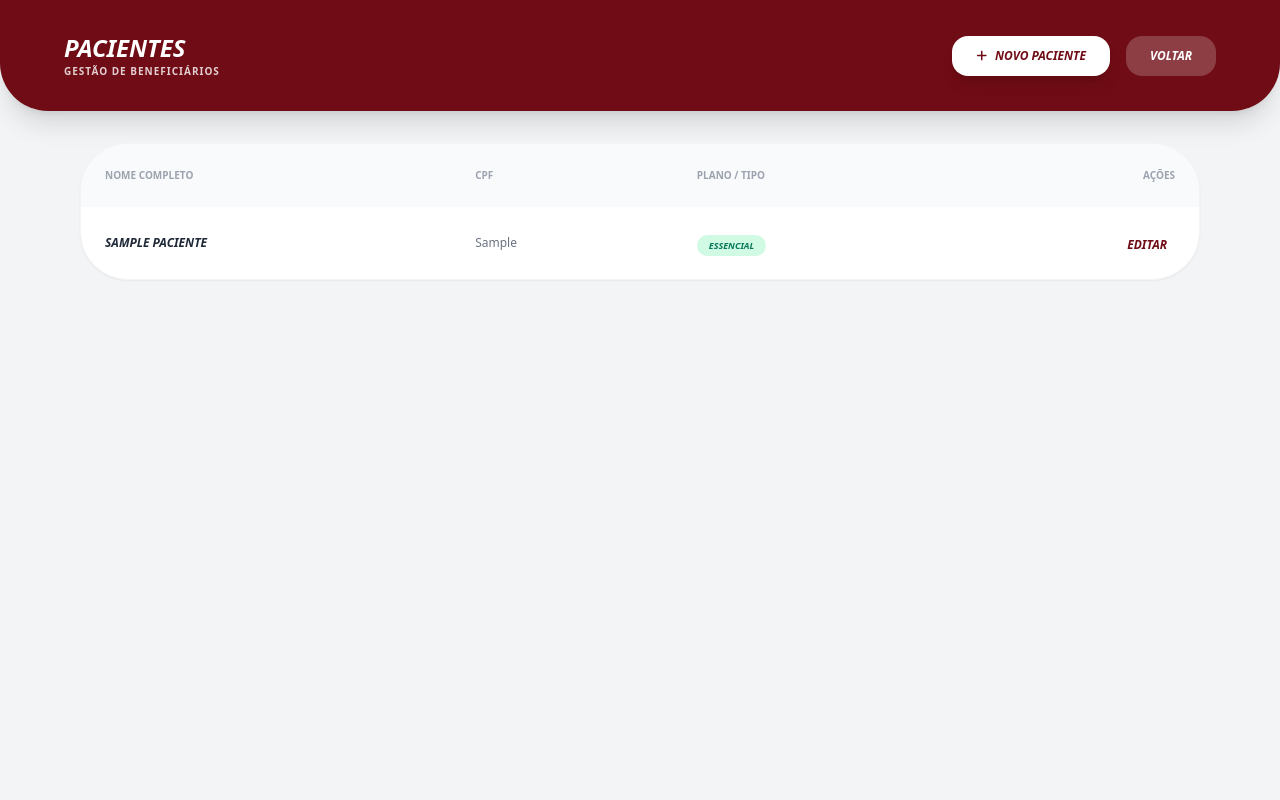
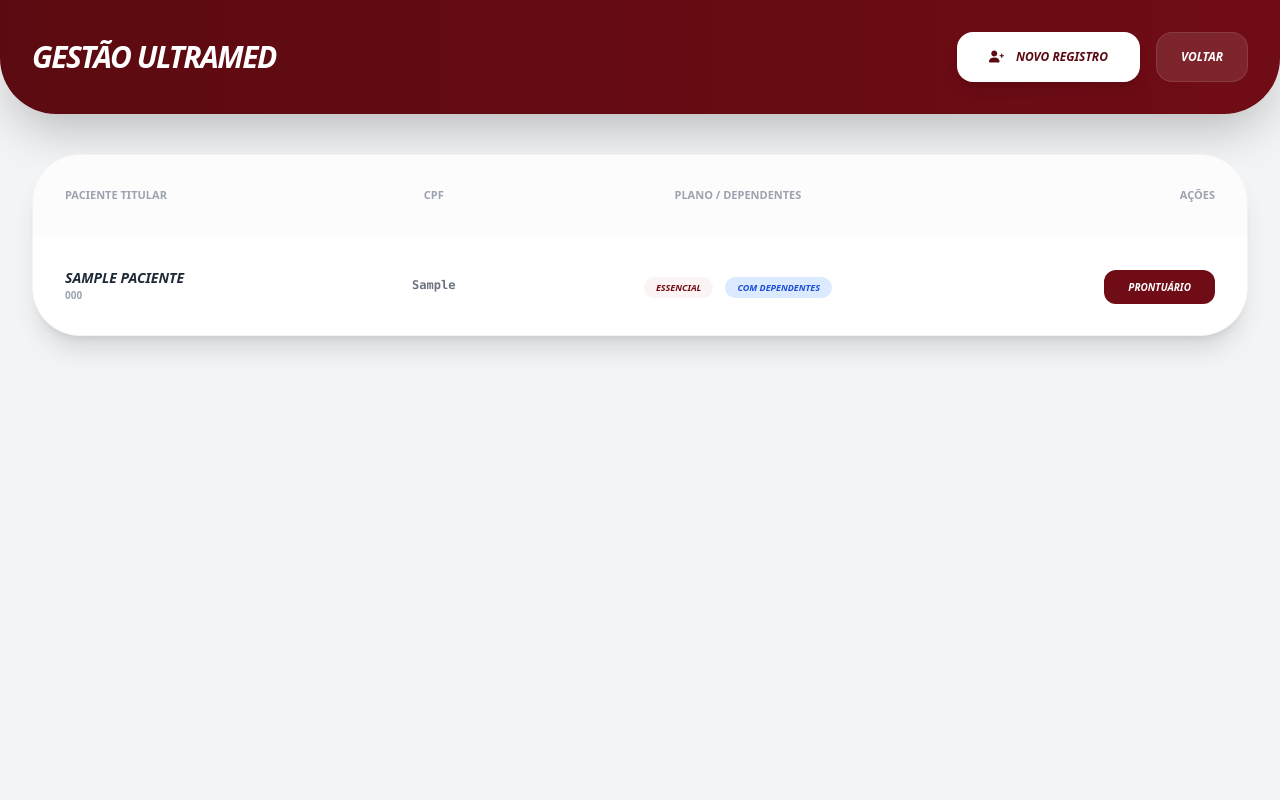
Before and after one commit to OliveiraAntonioFernando/Ultramed_Project, a Django app: page /sistema/pacientes/lista/ in a window 1280 px wide. Run offline with Django 4.2, Linux system fonts and the light colour scheme; a user stored in the database is signed in; tables that the repository leaves empty hold one stand-in row (values such as "Sample post"); some libraries are stand-ins or nearby versions.

Commit message:
Ponto de Recuperação Automático: 2025-12-27 17:30:02

```diff
--- a/core_gestao/templates/cliente_list.html
+++ b/core_gestao/templates/cliente_list.html
@@ -1,116 +1,172 @@
 {% extends 'base.html' %}
 {% block content %}
-<div class="bg-gray-100 min-h-screen pb-20">
-    <nav class="bg-marsala-700 p-8 rounded-b-[3rem] shadow-xl text-white mb-8">
-        <div class="max-w-6xl mx-auto flex justify-between items-center">
-            <div>
-                <h2 class="text-2xl font-black italic uppercase italic">Pacientes</h2>
-                <p class="text-[10px] font-bold uppercase tracking-widest opacity-80">Gestão de Beneficiários</p>
-            </div>
+<div class="bg-gray-100 min-h-screen pb-20 font-sans">
+    <nav class="bg-gradient-to-r from-marsala-800 to-marsala-700 p-8 rounded-b-[3.5rem] shadow-2xl text-white mb-10">
+        <div class="max-w-7xl mx-auto flex justify-between items-center">
+            <h2 class="text-3xl font-black italic uppercase tracking-tighter">Gestão Ultramed</h2>
             <div class="flex gap-4">
-                <button onclick="abrirModalPaciente()" class="bg-white text-marsala-700 px-6 py-3 rounded-2xl font-black uppercase italic text-xs shadow-lg hover:bg-gray-100 transition-all flex items-center gap-2">
-                    <i class="fas fa-plus"></i> Novo Paciente
+                <button onclick="abrirModal()" class="bg-white text-marsala-800 px-8 py-4 rounded-2xl font-black uppercase italic text-xs shadow-lg hover:scale-105 transition-all flex items-center gap-3 border-none">
+                    <i class="fas fa-user-plus"></i> Novo Registro
                 </button>
-                <a href="{% url 'sistema_interno:painel_colaborador' %}" class="bg-white/20 px-6 py-3 rounded-2xl hover:bg-white/30 transition-all text-xs font-bold uppercase italic flex items-center">
-                    Voltar
-                </a>
+                <a href="{% url 'sistema_interno:painel_colaborador' %}" class="bg-white/10 px-6 py-4 rounded-2xl hover:bg-white/20 transition-all text-xs font-bold uppercase italic flex items-center border border-white/10 text-white no-underline">Voltar</a>
             </div>
         </div>
     </nav>
 
-    <main class="max-w-6xl mx-auto px-4">
-        <div class="bg-white rounded-[3rem] shadow-sm border border-gray-100 overflow-hidden">
-            <div class="overflow-x-auto">
+    <main class="max-w-[95%] mx-auto">
+        <div class="bg-white rounded-[3rem] shadow-xl border border-gray-100 overflow-hidden">
             <table class="w-full text-left border-collapse">
                 <thead>
-                        <tr class="bg-gray-50">
-                            <th class="p-6 text-[10px] font-black uppercase text-gray-400">Nome Completo</th>
-                            <th class="p-6 text-[10px] font-black uppercase text-gray-400">CPF</th>
-                            <th class="p-6 text-[10px] font-black uppercase text-gray-400">Plano / Tipo</th>
-                            <th class="p-6 text-[10px] font-black uppercase text-gray-400 text-right">Ações</th>
+                    <tr class="bg-gray-50/50">
+                        <th class="p-8 text-[11px] font-black uppercase text-gray-400">Paciente Titular</th>
+                        <th class="p-8 text-[11px] font-black uppercase text-gray-400 text-center">CPF</th>
+                        <th class="p-8 text-[11px] font-black uppercase text-gray-400 text-center">Plano / Dependentes</th>
+                        <th class="p-8 text-[11px] font-black uppercase text-gray-400 text-right">Ações</th>
                     </tr>
                 </thead>
-                    <tbody class="divide-y divide-gray-50">
+                <tbody class="divide-y divide-gray-100">
                     {% for p in pacientes %}
-                        <tr class="hover:bg-gray-50 transition-colors">
-                            <td class="p-6 text-xs font-black uppercase text-gray-800 italic">{{ p.nome_completo }}</td>
-                            <td class="p-6 text-xs text-gray-500">{{ p.cpf }}</td>
-                            <td class="p-6">
-                                {% if p.plano %}
-                                    <span class="text-[9px] font-black uppercase bg-emerald-100 text-emerald-700 px-3 py-1 rounded-full italic">{{ p.plano.nome }}</span>
-                                {% else %}
-                                    <span class="text-[9px] font-black uppercase bg-gray-100 text-gray-500 px-3 py-1 rounded-full italic">Particular</span>
+                    <tr class="hover:bg-gray-50/80 transition-all">
+                        <td class="p-8">
+                            <p class="text-sm font-black uppercase text-gray-800 italic">{{ p.nome_completo }}</p>
+                            <p class="text-[10px] text-gray-400 font-bold uppercase">{{ p.telefone }}</p>
+                        </td>
+                        <td class="p-8 text-center text-xs font-mono font-bold text-gray-500">{{ p.cpf }}</td>
+                        <td class="p-8 text-center">
+                            <span class="text-[9px] font-black uppercase bg-marsala-50 text-marsala-700 px-3 py-1 rounded-full italic">{{ p.plano.nome|default:"Particular" }}</span>
+                            {% if p.possui_dependentes %}
+                                <span class="ml-2 text-[9px] font-black uppercase bg-blue-100 text-blue-700 px-3 py-1 rounded-full italic">Com Dependentes</span>
                             {% endif %}
                         </td>
-                            <td class="p-6 text-right space-x-2">
-                                <a href="#" class="text-marsala-700 text-xs font-black uppercase italic mr-2">Editar</a>
-                                {% if request.user.username == 'medico' or request.user.username == 'master' %}
-                                <a href="{% url 'sistema_interno:prontuario_view' p.id %}" class="bg-marsala-700 text-white px-4 py-2 rounded-xl text-[10px] font-black uppercase italic hover:bg-marsala-800">
-                                    Prontuário
-                                </a>
-                                {% endif %}
+                        <td class="p-8 text-right">
+                             <a href="{% url 'sistema_interno:prontuario_view' p.id %}" class="bg-marsala-700 text-white px-6 py-2.5 rounded-xl text-[10px] font-black uppercase italic hover:bg-marsala-800 no-underline transition-all">Prontuário</a>
                         </td>
-                        </tr>
-                        {% empty %}
-                        <tr>
-                            <td colspan="4" class="p-20 text-center text-gray-400 uppercase italic text-xs font-bold">Nenhum paciente cadastrado.</td>
                     </tr>
                     {% endfor %}
                 </tbody>
             </table>
         </div>
-        </div>
     </main>
 </div>
 
-<div id="modal-paciente" class="fixed inset-0 bg-gray-900/80 backdrop-blur-sm z-50 flex items-center justify-center hidden px-4">
-    <div class="bg-white w-full max-w-lg rounded-[3rem] shadow-2xl overflow-hidden">
+<div id="modalPaciente" class="fixed inset-0 bg-marsala-900/60 backdrop-blur-xl z-50 hidden flex items-center justify-center p-4 animate-fade-in">
+    <div class="bg-white w-full max-w-5xl rounded-[3.5rem] shadow-2xl overflow-hidden border border-white/20 transform transition-all duration-300 scale-95" id="modalContainer">
+
         <div class="bg-marsala-700 p-8 text-white flex justify-between items-center">
-            <h3 class="font-black uppercase italic text-lg text-white">Novo Paciente</h3>
-            <button onclick="fecharModalPaciente()" class="text-white/50 hover:text-white"><i class="fas fa-times fa-lg"></i></button>
+            <div>
+                <h3 class="text-2xl font-black uppercase italic leading-none">Admissão Completa Ultramed</h3>
+                <p class="text-[9px] font-bold uppercase opacity-60 tracking-widest mt-1">Titular e Dependentes</p>
             </div>
-        <form method="POST" action="{% url 'sistema_interno:cliente_create' %}" class="p-8 space-y-4">
+            <button onclick="fecharModal()" class="w-12 h-12 bg-white/10 rounded-2xl hover:bg-white/20 flex items-center justify-center border-none text-white"><i class="fas fa-times"></i></button>
+        </div>
+
+        <form method="POST" action="{% url 'sistema_interno:cliente_create' %}" class="p-10 space-y-8 max-h-[80vh] overflow-y-auto custom-scrollbar">
             {% csrf_token %}
-            <div>
-                <label class="text-[10px] font-black uppercase text-gray-400 tracking-widest">Nome Completo</label>
-                <input type="text" name="nome_completo" required class="w-full border-b-2 py-2 outline-none focus:border-marsala-700 text-sm uppercase italic font-bold">
+
+            <div class="grid grid-cols-1 lg:grid-cols-2 gap-12">
+                <div class="space-y-6">
+                    <h4 class="text-xs font-black uppercase text-marsala-700 border-b-2 border-marsala-100 pb-2 italic"><i class="fas fa-user-tie mr-2"></i>Dados do Titular</h4>
+
+                    <div class="space-y-4">
+                        <input type="text" name="nome_completo" placeholder="NOME COMPLETO DO TITULAR" required class="w-full bg-white border border-gray-300 rounded-2xl px-6 py-4 outline-none focus:border-marsala-700 font-bold uppercase italic text-sm">
+
+                        <div class="grid grid-cols-2 gap-4">
+                            <input type="text" name="cpf" placeholder="CPF" required class="w-full border border-gray-300 rounded-2xl px-5 py-3 outline-none focus:border-marsala-700 text-sm font-bold">
+                            <input type="text" name="telefone" placeholder="WHATSAPP" required class="w-full border border-gray-300 rounded-2xl px-5 py-3 outline-none focus:border-marsala-700 text-sm font-bold">
                         </div>
+
                         <div class="grid grid-cols-2 gap-4">
-                <div>
-                    <label class="text-[10px] font-black uppercase text-gray-400 tracking-widest">CPF</label>
-                    <input type="text" name="cpf" required placeholder="000.000.000-00" class="w-full border-b-2 py-2 outline-none focus:border-marsala-700 text-sm">
-                </div>
-                <div>
-                    <label class="text-[10px] font-black uppercase text-gray-400 tracking-widest">Telefone</label>
-                    <input type="text" name="telefone" required placeholder="(94) 9 0000-0000" class="w-full border-b-2 py-2 outline-none focus:border-marsala-700 text-sm">
-                </div>
-            </div>
-            <div class="grid grid-cols-2 gap-4">
-                <div>
-                    <label class="text-[10px] font-black uppercase text-gray-400 tracking-widest">Data Nascimento</label>
-                    <input type="date" name="data_nascimento" required class="w-full border-b-2 py-2 outline-none focus:border-marsala-700 text-sm">
-                </div>
-                <div>
-                    <label class="text-[10px] font-black uppercase text-gray-400 tracking-widest">Sexo</label>
-                    <select name="sexo" class="w-full border-b-2 py-2 outline-none focus:border-marsala-700 text-sm bg-transparent">
+                            <input type="date" name="data_nascimento" title="Data de Nascimento" class="w-full border border-gray-300 rounded-2xl px-5 py-3 outline-none text-sm font-bold">
+                            <select name="sexo" class="w-full border border-gray-300 rounded-2xl px-5 py-3 outline-none text-sm font-bold">
                                 <option value="M">Masculino</option>
                                 <option value="F">Feminino</option>
                             </select>
                         </div>
                     </div>
-            <button type="submit" class="w-full bg-marsala-700 text-white font-black py-4 rounded-2xl uppercase italic shadow-xl hover:bg-marsala-800 transition-all mt-4">
-                Salvar Cadastro
+
+                    <h4 class="text-xs font-black uppercase text-marsala-700 border-b-2 border-marsala-100 pb-2 italic pt-4"><i class="fas fa-map-marked-alt mr-2"></i>Endereço Residencial</h4>
+                    <div class="space-y-4">
+                        <input type="text" name="endereco" placeholder="RUA, NÚMERO, COMPLEMENTO" class="w-full border border-gray-300 rounded-2xl px-5 py-3 outline-none text-sm font-bold uppercase">
+                        <div class="grid grid-cols-2 gap-4">
+                            <input type="text" name="bairro" placeholder="BAIRRO" class="w-full border border-gray-300 rounded-2xl px-5 py-3 outline-none text-sm font-bold uppercase">
+                            <input type="text" name="cidade" value="São Félix do Xingu" class="w-full border border-gray-300 rounded-2xl px-5 py-3 outline-none text-sm font-bold uppercase">
+                        </div>
+                    </div>
+                </div>
+
+                <div class="space-y-6">
+                    <h4 class="text-xs font-black uppercase text-marsala-700 border-b-2 border-marsala-100 pb-2 italic"><i class="fas fa-hand-holding-medical mr-2"></i>Plano Ultramed</h4>
+
+                    <div class="grid grid-cols-2 gap-4">
+                        <select name="plano" class="w-full border border-gray-300 rounded-2xl px-5 py-3 outline-none text-sm font-bold">
+                            <option value="">PARTICULAR</option>
+                            <option value="ESSENCIAL">ULTRAMED ESSENCIAL</option>
+                            <option value="MASTER">ULTRAMED MASTER FAMILIAR</option>
+                            <option value="EMPRESARIAL">ULTRAMED EMPRESARIAL</option>
+                        </select>
+                        <input type="text" name="modalidade_plano" placeholder="MODALIDADE (EX: OURO)" class="w-full border border-gray-300 rounded-2xl px-5 py-3 outline-none text-sm font-bold uppercase">
+                    </div>
+
+                    <div class="flex items-center justify-between bg-marsala-50 p-4 rounded-2xl border border-marsala-100">
+                        <span class="text-[10px] font-black uppercase text-marsala-800 italic">Possui Dependentes?</span>
+                        <input type="checkbox" name="possui_dependentes" id="checkDep" onchange="toggleDependentesSection()" class="w-5 h-5 accent-marsala-700">
+                    </div>
+
+                    <div id="sessaoDependentes" class="hidden space-y-4 animate-slide-up">
+                        <div class="flex justify-between items-center">
+                            <h4 class="text-[10px] font-black uppercase text-blue-700 italic">Lista de Dependentes</h4>
+                            <button type="button" onclick="addDependenteRow()" class="text-[9px] bg-blue-600 text-white px-3 py-1 rounded-lg font-bold uppercase"> + Adicionar</button>
+                        </div>
+
+                        <div id="containerDependentes" class="space-y-3">
+                            <div class="grid grid-cols-12 gap-2 bg-gray-50 p-3 rounded-xl border border-gray-200 relative">
+                                <div class="col-span-6">
+                                    <input type="text" name="dep_nome[]" placeholder="NOME DO DEPENDENTE" class="w-full text-[10px] p-2 border rounded-lg uppercase font-bold">
+                                </div>
+                                <div class="col-span-3">
+                                    <input type="date" name="dep_nasc[]" class="w-full text-[10px] p-2 border rounded-lg">
+                                </div>
+                                <div class="col-span-3">
+                                    <select name="dep_parentesco[]" class="w-full text-[10px] p-2 border rounded-lg font-bold">
+                                        <option value="CONJUGE">CÔNJUGE</option>
+                                        <option value="FILHO">FILHO(A)</option>
+                                    </select>
+                                </div>
+                                <div class="col-span-12 mt-2">
+                                    <input type="text" name="dep_cpf[]" placeholder="CPF DO DEPENDENTE" class="w-full text-[10px] p-2 border rounded-lg">
+                                </div>
+                            </div>
+                        </div>
+                    </div>
+                </div>
+            </div>
+
+            <button type="submit" class="w-full bg-marsala-700 text-white font-black py-6 rounded-[2rem] uppercase italic shadow-2xl hover:bg-marsala-800 transition-all border-none cursor-pointer mt-8 text-sm tracking-widest">
+                <i class="fas fa-check-circle mr-2"></i> FINALIZAR CADASTRO COMPLETO
             </button>
         </form>
     </div>
 </div>
 
 <script>
-    function abrirModalPaciente() {
-        document.getElementById('modal-paciente').classList.remove('hidden');
+    function abrirModal() { document.getElementById('modalPaciente').classList.remove('hidden'); document.getElementById('modalPaciente').classList.add('flex'); }
+    function fecharModal() { document.getElementById('modalPaciente').classList.add('hidden'); }
+
+    function toggleDependentesSection() {
+        const check = document.getElementById('checkDep');
+        document.getElementById('sessaoDependentes').classList.toggle('hidden', !check.checked);
     }
-    function fecharModalPaciente() {
-        document.getElementById('modal-paciente').classList.add('hidden');
+
+    function addDependenteRow() {
+        const container = document.getElementById('containerDependentes');
+        const html = `
+            <div class="grid grid-cols-12 gap-2 bg-gray-50 p-3 rounded-xl border border-gray-200 mt-2">
+                <div class="col-span-6"><input type="text" name="dep_nome[]" placeholder="NOME DO DEPENDENTE" class="w-full text-[10px] p-2 border rounded-lg uppercase font-bold"></div>
+                <div class="col-span-3"><input type="date" name="dep_nasc[]" class="w-full text-[10px] p-2 border rounded-lg"></div>
+                <div class="col-span-3"><select name="dep_parentesco[]" class="w-full text-[10px] p-2 border rounded-lg font-bold"><option value="CONJUGE">CÔNJUGE</option><option value="FILHO">FILHO(A)</option></select></div>
+                <div class="col-span-12 mt-2"><input type="text" name="dep_cpf[]" placeholder="CPF DO DEPENDENTE" class="w-full text-[10px] p-2 border rounded-lg"></div>
+            </div>`;
+        container.insertAdjacentHTML('beforeend', html);
     }
 </script>
 {% endblock %}
```
Also changed, not shown: core_gestao/models.py (+12 -0 lines), core_gestao/migrations/0004_paciente_bairro_paciente_cidade_paciente_endereco_and_more.py (added), core_gestao/migrations/0005_paciente_possui_dependentes.py (added), 2 other files. Lines whose indentation alone changed are shown as unchanged.
